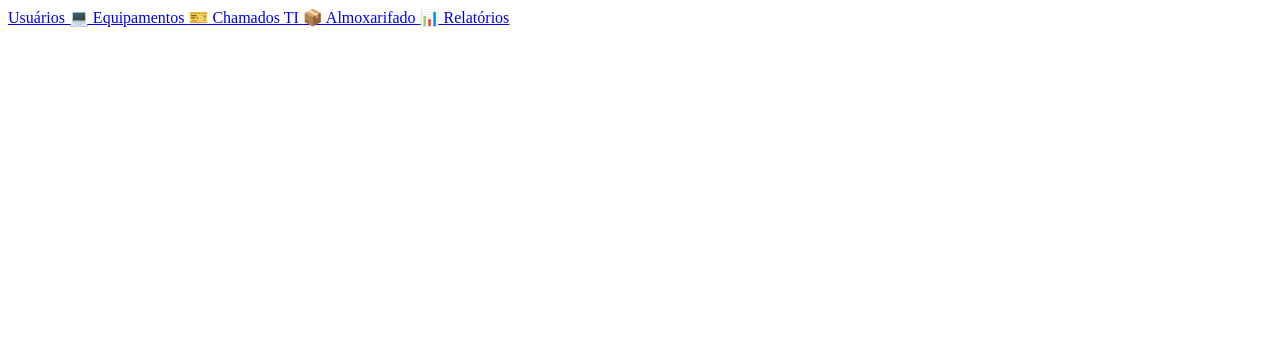
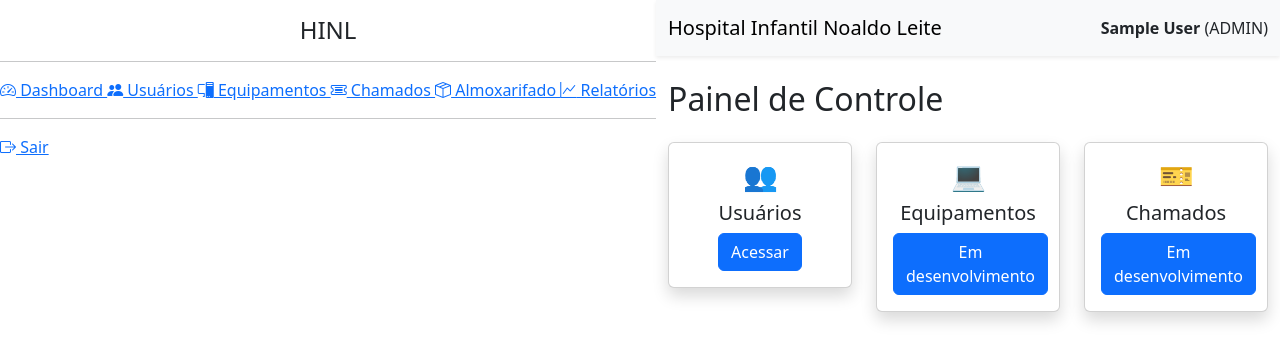
Before and after one commit to tihinlpatos-coder/Controle-TI, a Flask app: page /dashboard in a window 1280 px wide. Shown: the top 362 px of the page. Run offline with Flask 3, Linux system fonts and the light colour scheme; the visitor is signed in with stand-in values (Sample User, id 1).

Commit message:
Refactor dashboard.html to use card layout
Updated dashboard layout with cards for users, equipment, and tickets.

```diff
--- a/templates/dashboard.html
+++ b/templates/dashboard.html
@@ -1,23 +1,47 @@
-<div class="list-group">
+{% extends "base.html" %}
 
-   <a href="{{ url_for('usuarios') }}" class="list-group-item list-group-item-action">
-    Usuários
-</a>
+{% block conteudo %}
 
-    <a href="#" class="list-group-item list-group-item-action">
-        💻 Equipamentos
-    </a>
+<h2 class="mb-4">Painel de Controle</h2>
 
-    <a href="#" class="list-group-item list-group-item-action">
-        🎫 Chamados TI
-    </a>
+<div class="row">
 
-    <a href="#" class="list-group-item list-group-item-action">
-        📦 Almoxarifado
-    </a>
+    <div class="col-md-4 mb-3">
+        <div class="card shadow">
+            <div class="card-body text-center">
+                <h3>👥</h3>
+                <h5>Usuários</h5>
+                <a href="{{ url_for('usuarios') }}" class="btn btn-primary">
+                    Acessar
+                </a>
+            </div>
+        </div>
+    </div>
 
-    <a href="#" class="list-group-item list-group-item-action">
-        📊 Relatórios
-    </a>
+    <div class="col-md-4 mb-3">
+        <div class="card shadow">
+            <div class="card-body text-center">
+                <h3>💻</h3>
+                <h5>Equipamentos</h5>
+                <a href="#" class="btn btn-primary">
+                    Em desenvolvimento
+                </a>
+            </div>
+        </div>
+    </div>
+
+    <div class="col-md-4 mb-3">
+        <div class="card shadow">
+            <div class="card-body text-center">
+                <h3>🎫</h3>
+                <h5>Chamados</h5>
+                <a href="#" class="btn btn-primary">
+                    Em desenvolvimento
+                </a>
+            </div>
+        </div>
+    </div>
 
 </div>
+
+{% endblock %}
```
